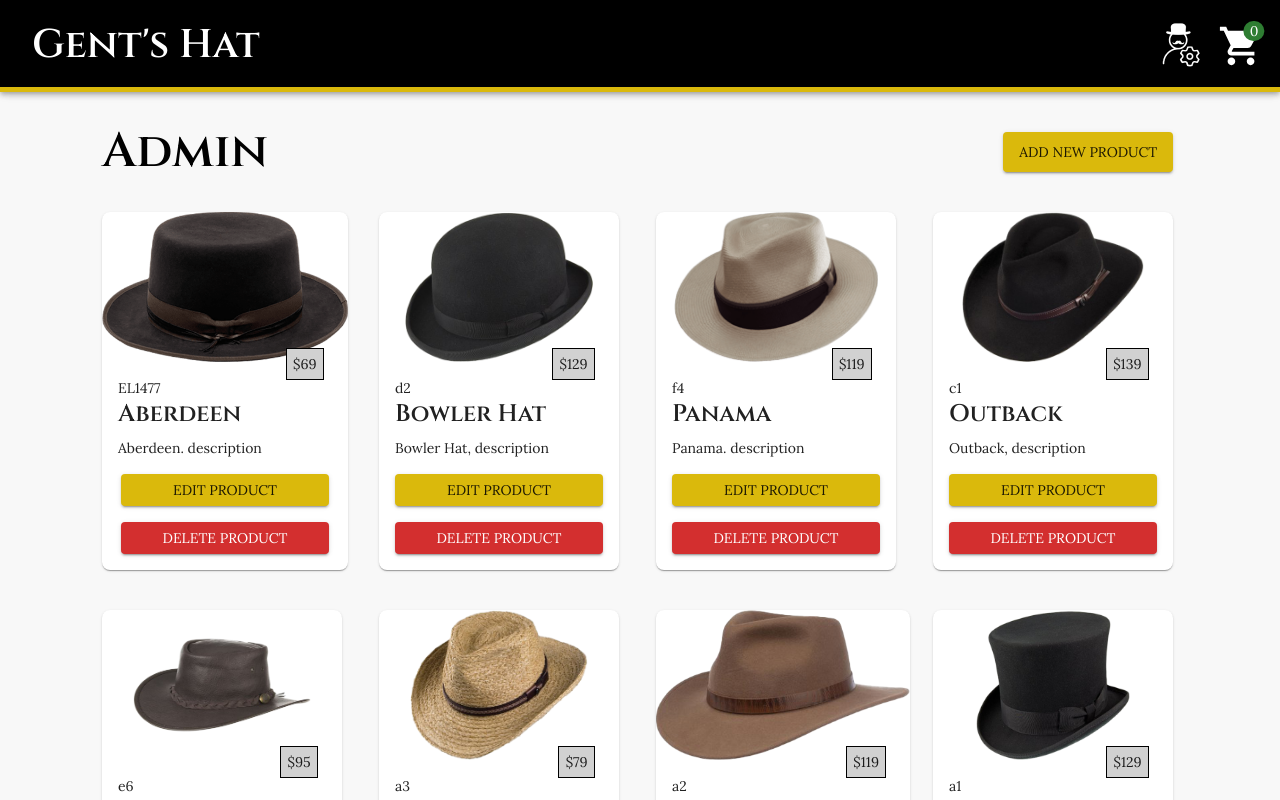
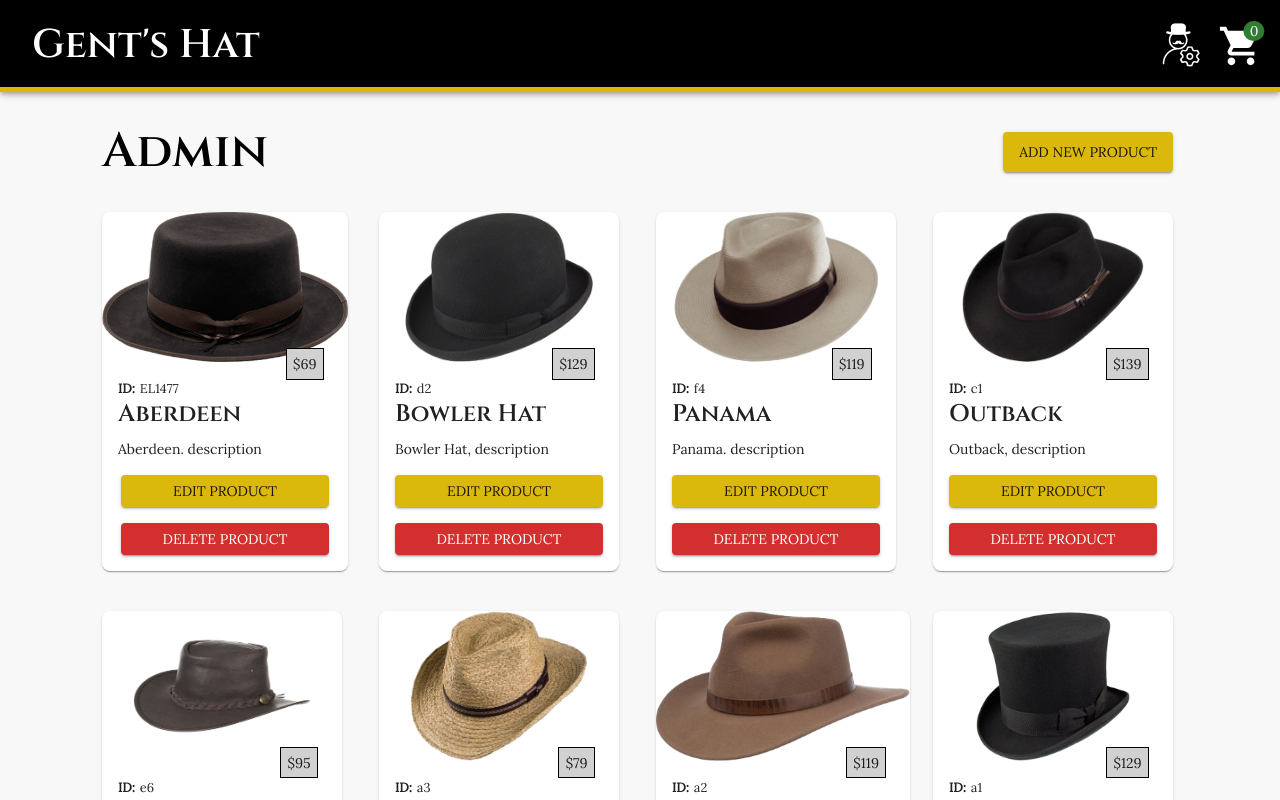
Before and after one commit to Sillen00/React-Webshop-Gents-Hat, a React (Vite) app: page /admin in a window 1280 px wide. Shown: the top 800 px of the page. Built offline with nearby package versions, Linux system fonts and the light colour scheme.

Commit message:
Changed styling of id display on admin cards

```diff
--- a/src/components/AdminCardProduct.tsx
+++ b/src/components/AdminCardProduct.tsx
@@ -3,6 +3,7 @@ import Card from '@mui/material/Card'
 import CardContent from '@mui/material/CardContent'
 import CardMedia from '@mui/material/CardMedia'
 import Typography from '@mui/material/Typography'
+import { CSSProperties } from 'react'
 import { Link, NavLink } from 'react-router-dom'
 import { Product } from '../../data'
 
@@ -30,8 +31,13 @@ export default function ProductCard({ dataProduct }: Props) {
             <Typography sx={priceTagStyle} variant='body2' data-cy='product-price'>
               ${dataProduct.price}
             </Typography>
-            <Typography data-cy='product-id' variant='body2' component='div'>
-              {dataProduct.id}
+            <Typography variant='body2' component='div'>
+              <span style={{paddingRight: '0.3rem', fontSize: '0.8rem', fontWeight: '900'}}>
+                ID:
+              </span>
+              <span style={{ fontSize: '0.8rem'}}data-cy='product-id'>
+                {dataProduct.id}
+              </span>
             </Typography>
             <Typography gutterBottom variant='h5' component='div' data-cy='product-title'>
               {dataProduct.title}
@@ -66,6 +72,7 @@ export default function ProductCard({ dataProduct }: Props) {
 const imageStyle: SxProps<Theme> = theme => ({
   objectFit: 'contain',
 })
+
 const cardStyle: SxProps<Theme> = theme => ({
   minWidth: 240,
   borderRadius: 2,
```
